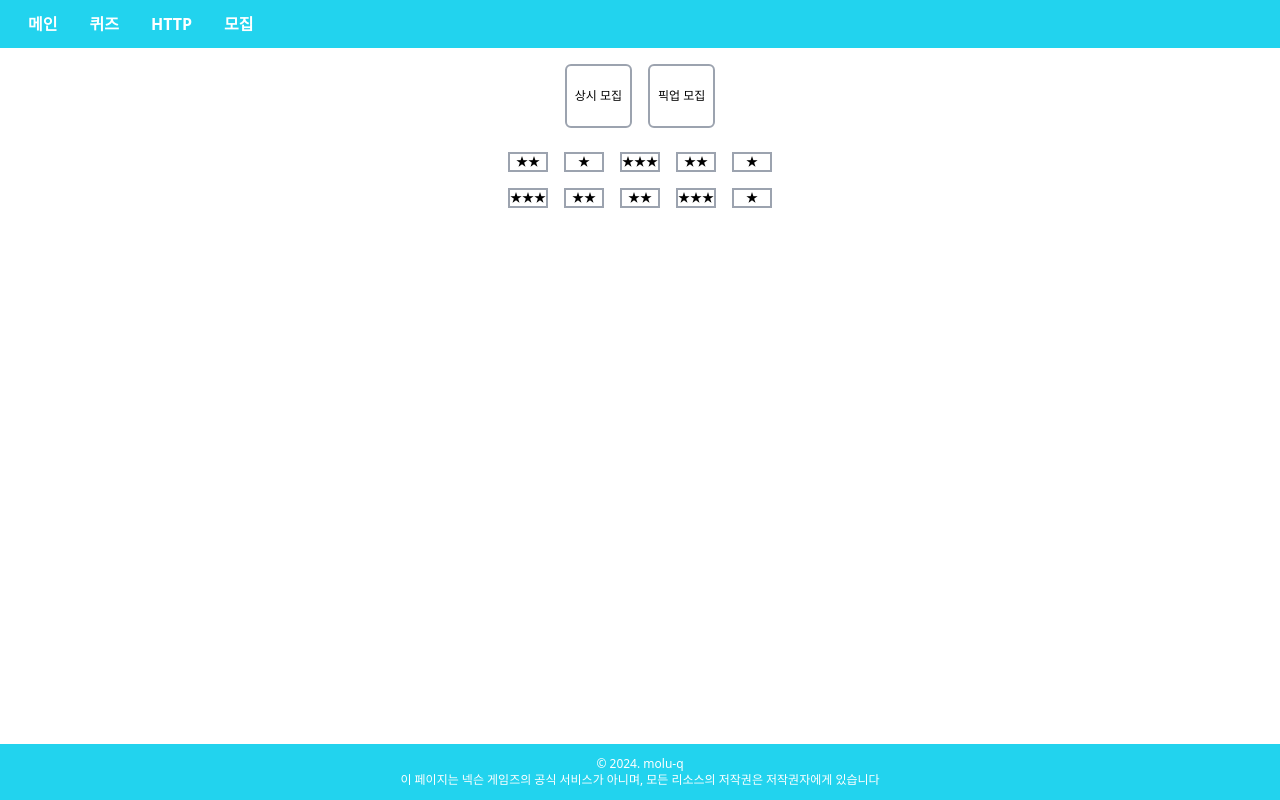
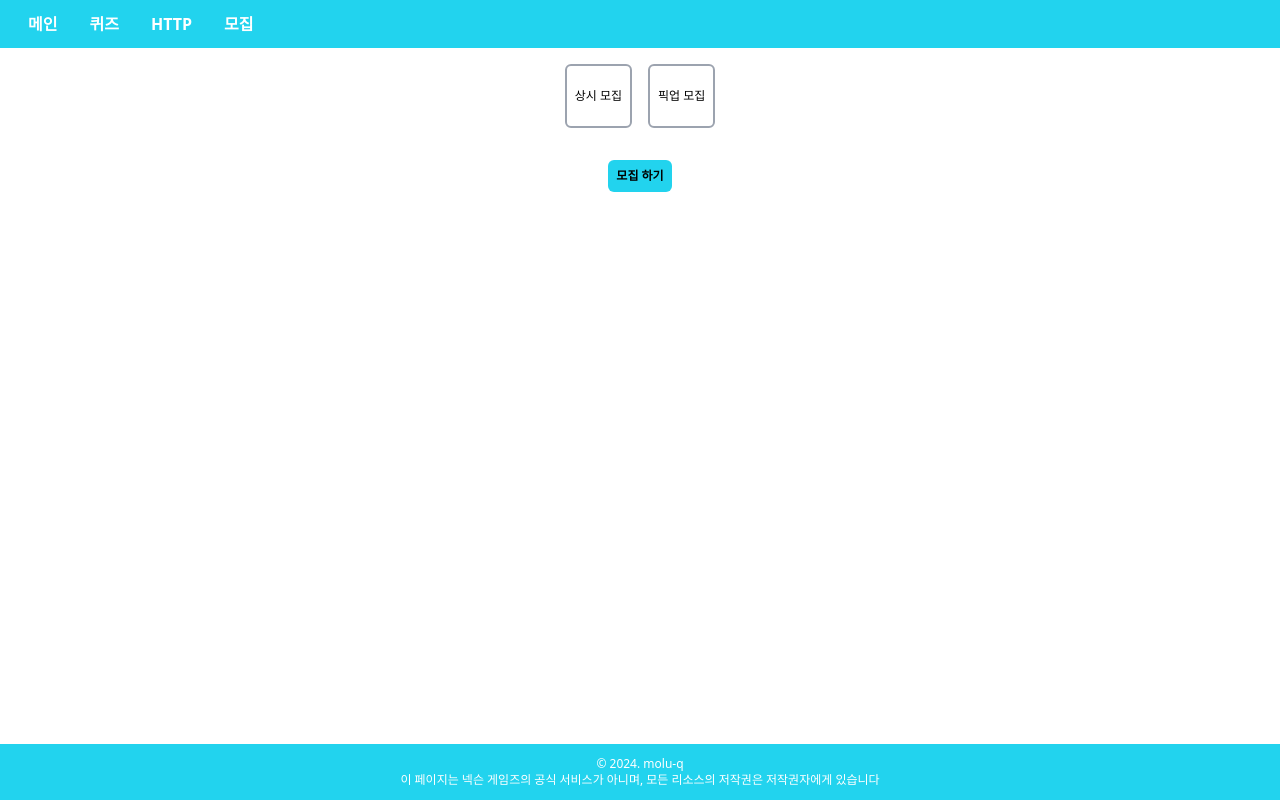
Before and after one commit to sinclairr08/molu-q, a Next.js app in the folder frontend/: page /recruit in a window 1280 px wide. Built offline with nearby package versions, Linux system fonts and the light colour scheme.

Commit message:
feat: add recruit start button

```diff
--- a/frontend/src/app/recruit/page.tsx
+++ b/frontend/src/app/recruit/page.tsx
@@ -1,17 +1,17 @@
 "use client";
 
-import { useEffect, useState } from "react";
+import { useState } from "react";
 
 const RecruitPage: React.FC = () => {
   const [cards, setCards] = useState<any[]>([]);
   const [curRecruitType, setCurRecruitType] = useState("");
   const recruitTypes = ["상시", "픽업"];
 
-  useEffect(() => {
+  const doRecruit = () => {
     setCards(
       Array.from({ length: 10 }, () => Math.floor(Math.random() * 3) + 1)
     );
-  }, []);
+  };
 
   return (
     <div className="flex flex-col items-center space-y-4 mt-16">
@@ -37,6 +37,15 @@ const RecruitPage: React.FC = () => {
           </div>
         ))}
       </div>
+
+      <div className="flex justify-center space-x-4">
+        <button
+          className="p-2 bg-cyan-400 rounded-md font-bold text-xs"
+          onClick={doRecruit}
+        >
+          모집 하기
+        </button>
+      </div>
     </div>
   );
 };
```
